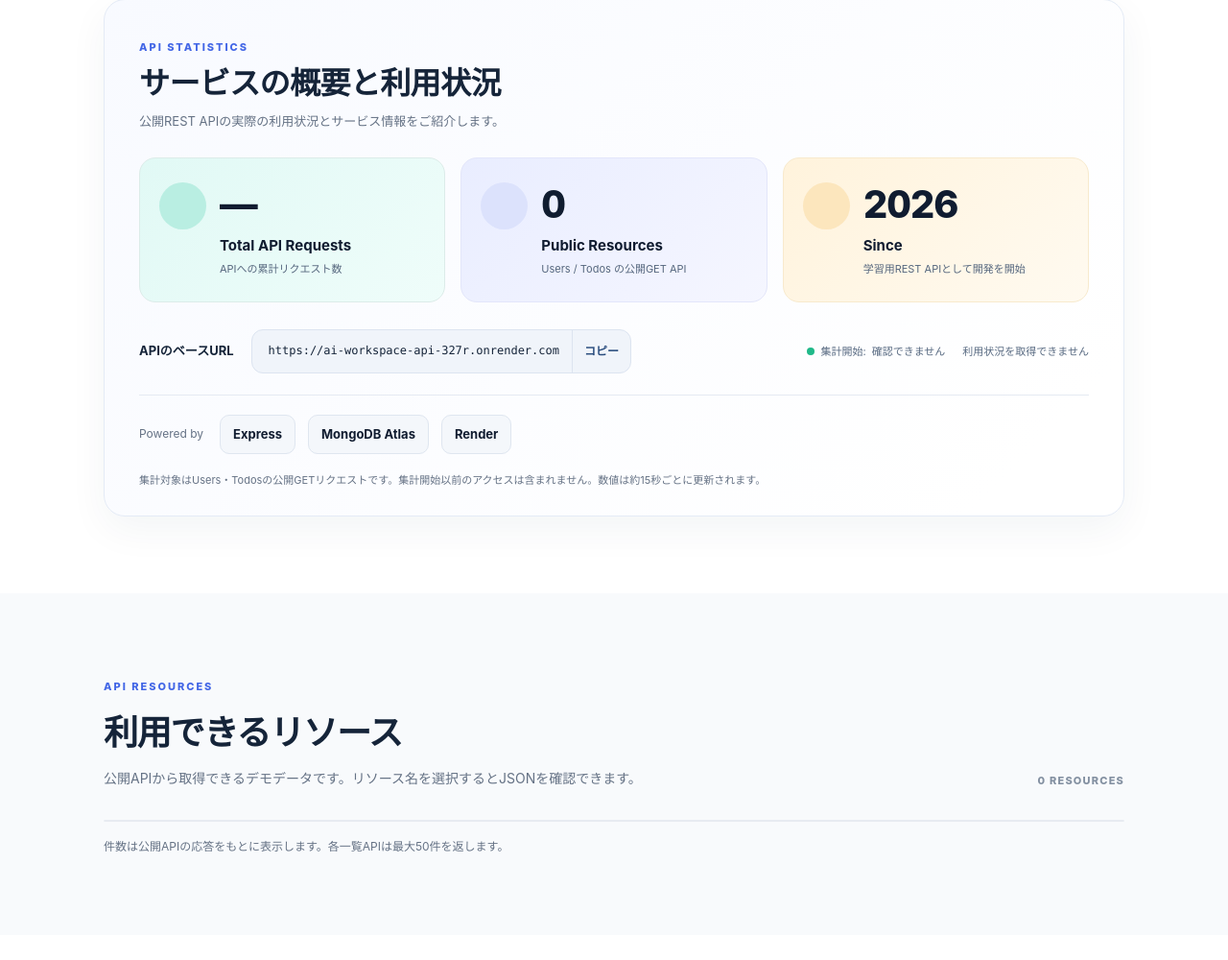
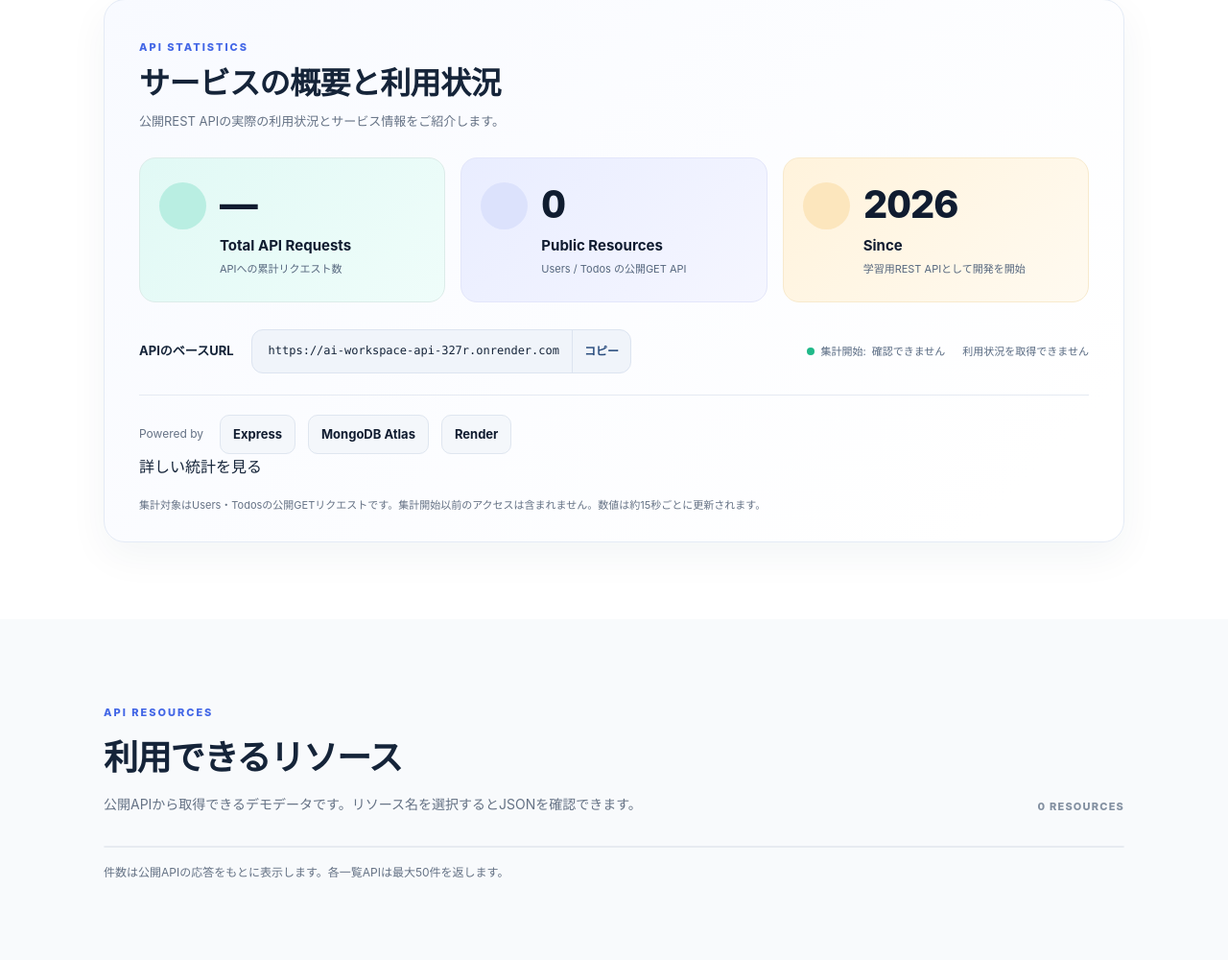
Before and after one commit to iwasaki-hub/ai-workspace-api, a Node project: template views/index.ejs in a window 1280 px wide. Shown: the part 942-1942 px from the top of the page at 96% size. Run offline with Node 20 templates, Linux system fonts and the light colour scheme; the template is opened without the code that fills it, so the values that code supplies are empty.

Commit message:
feat: link home statistics summary to dedicated dashboard

```diff
--- a/views/index.ejs
+++ b/views/index.ejs
@@ -93,6 +93,7 @@
           <div class="statistics-tech"><%- icon("database") %> MongoDB Atlas</div>
           <div class="statistics-tech"><%- icon("cloud") %> Render</div>
         </div>
+        <a class="statistics-detail-link" href="/statistics">詳しい統計を見る <%- icon("arrow") %></a>
         <p class="statistics-footnote">集計対象はUsers・Todosの公開GETリクエストです。集計開始以前のアクセスは含まれません。数値は約15秒ごとに更新されます。</p>
       </div>
     </div>
```
